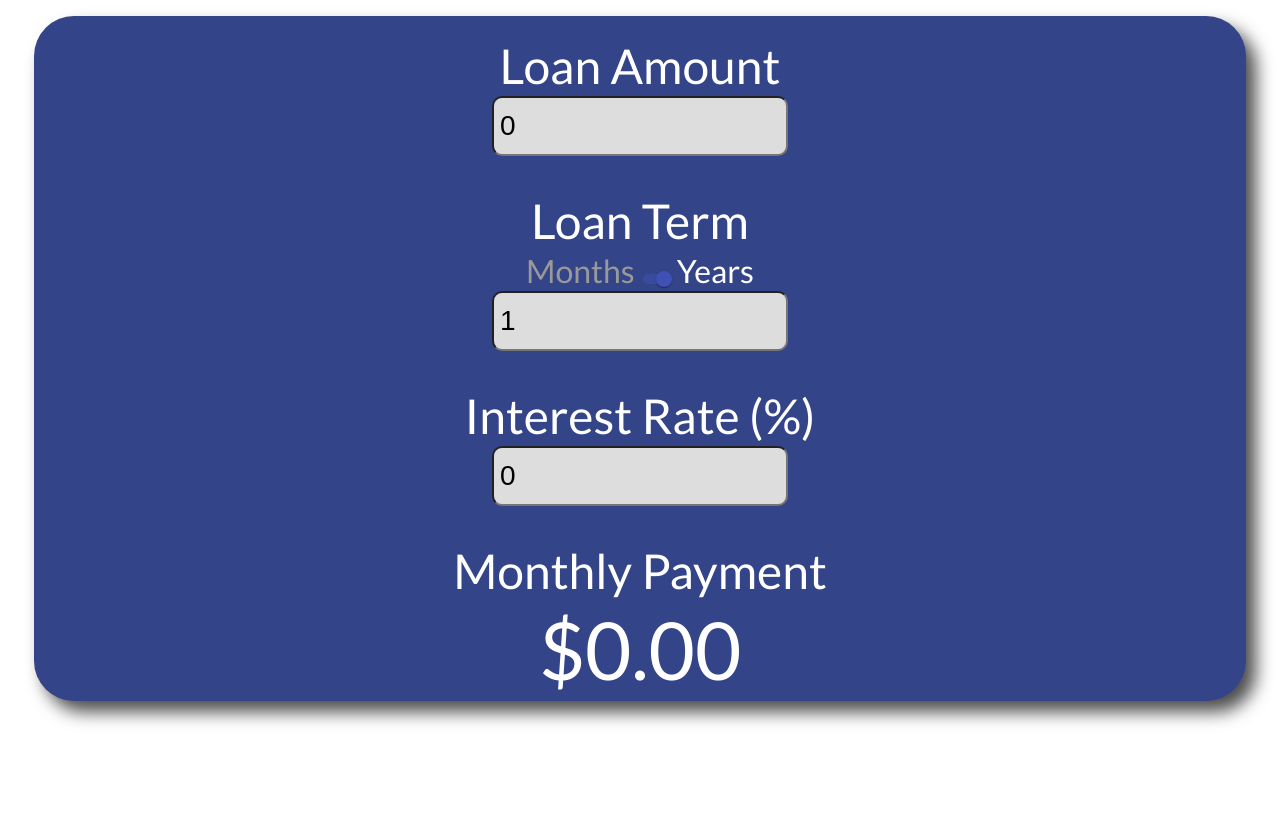
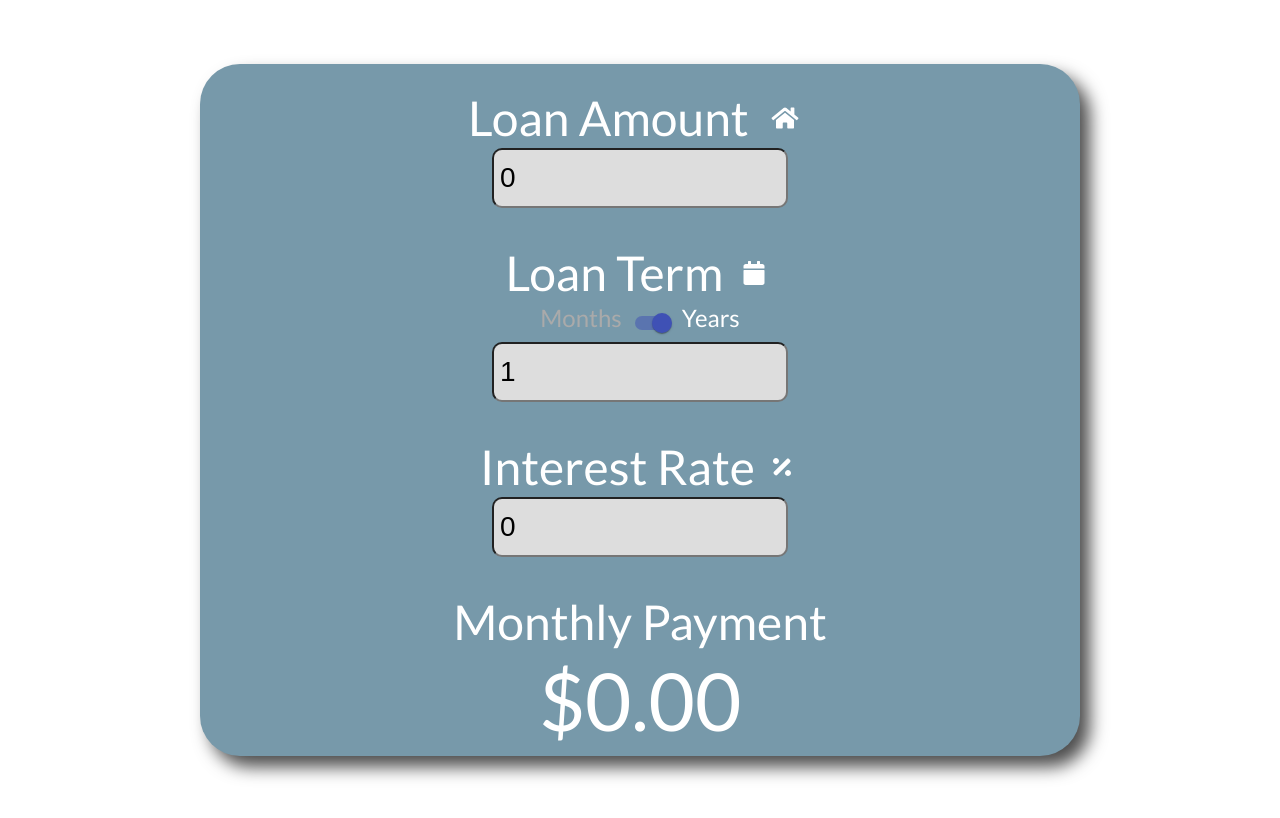
Before and after one commit to mshecket/mortgage-calculator, a React (Create React App) app: page / in a window 1280 px wide. Built offline with nearby package versions, Linux system fonts and the light colour scheme.

Commit message:
Added FontAwesome icons that change size

```diff
--- a/src/App.css
+++ b/src/App.css
@@ -1,8 +1,8 @@
 #mainContent {
-    background-color: #348;
+    background-color: #79a;
     color: #fff;
-    margin: 2vh 2vw;
-    padding: .5vh .5vw;
+    margin: 8vh 15vw;
+    padding: 1vh 1vw;
     display: flex;
     flex-direction: column;
     align-content: center;
@@ -37,11 +37,17 @@
 #monthsOrYearsSelection {
     display:table;
     margin:0 auto;
+    justify-content: center;
+    align-content: center;
 }
 
 #monthsOrYearsSelection label {
-    font-size: 4vh;
+    font-size: 3vh;
     margin: 5px auto 5px auto;
     padding: 1px;
     transition: color 300ms linear;
 }
+
+.icon {
+    transition: transform .5s ease-in-out;
+}
--- a/src/App.js
+++ b/src/App.js
@@ -4,6 +4,11 @@ import monthlyPayment from "./monthlyPayment"
 import validateDollarAmount from "./validateDollarAmount"
 import validateLoanTerm from "./validateLoanTerm"
 import validateInterestRate from "./validateInterestRate"
+import { FontAwesomeIcon } from '@fortawesome/react-fontawesome'
+import { faHome } from '@fortawesome/free-solid-svg-icons'
+import { faCalendar } from '@fortawesome/free-solid-svg-icons'
+import { faCalendarAlt } from '@fortawesome/free-solid-svg-icons'
+import { faPercentage} from '@fortawesome/free-solid-svg-icons'
 
 function App() {
     const [loanAmount, setLoanAmount] = useState(0)
@@ -28,6 +33,9 @@ function App() {
                 break
             case "monthsOrYears":
                 setMonthsOrYears(event.target.value)
+                break
+            default:
+                console.log("No match for event")
         }
 
     }
@@ -45,7 +53,12 @@ function App() {
 
     return (
         <div id="mainContent">
-            <label id="loanAmountLabel">Loan Amount</label>
+            <label id="loanAmountLabel">Loan Amount  <FontAwesomeIcon
+                id="house"
+                className="icon"
+                icon={faHome}
+                style={{transform: 'scale(' + Math.min(1.2,Math.max(.5,Math.log(loanAmount / 100000))) + ')'}}/>
+            </label>
             <input
                 type="number"
                 min="0"
@@ -56,18 +69,22 @@ function App() {
                 value={loanAmount}>
             </input>
             <br/>
-            <label id="loanTermLabel">Loan Term</label>
+            <label id="loanTermLabel">Loan Term  <FontAwesomeIcon
+                id="calendar"
+                className="icon"
+                icon={monthsOrYears ? faCalendar : faCalendarAlt}
+                style={{transform: 'scale(' + Math.min(1.2,Math.max(.5,Math.log(monthsOrYears ? (validateLoanTerm(loanTerm) * 12) / 180 : validateLoanTerm(loanTerm) / 10))) + ')'}}/>
+            </label>
             <span id="monthsOrYearsSelection">
-                <label id="monthsLabel" style={{ color: monthsOrYears ? "#999" : "white"}}>Months</label>
+                <label id="monthsLabel" style={{ color: monthsOrYears ? "#aaa" : "white"}}>Months</label>
                 <Switch id="monthsOrYears"
                     onClick={handleSwitch}
                     onChange={handleChange} // This is just for testing purposes
                     checked={monthsOrYears}
                     value={monthsOrYears}
-                    color="primary"
-                    size="small">
+                    color="primary">
                 </Switch>
-                <label id="yearsLabel" style={{ color: monthsOrYears ? "white" : "#999"}}>Years</label>
+                <label id="yearsLabel" style={{ color: monthsOrYears ? "white" : "#aaa"}}>Years</label>
             </span>
             <input
                 type="number"
@@ -80,7 +97,12 @@ function App() {
                 value={loanTerm}>
             </input>
             <br/>
-            <label id="interestRateLabel">Interest Rate (%)</label>
+            <label id="interestRateLabel">Interest Rate  <FontAwesomeIcon
+                id="percent"
+                className="icon"
+                icon={faPercentage}
+                style={{transform: 'scale(' + Math.min(1.2,Math.max(.5,Math.log(interestRate / 2.5))) + ')'}}/>
+            </label>
             <input
                 type="number"
                 min="0"
--- a/src/monthlyPayment.js
+++ b/src/monthlyPayment.js
@@ -3,7 +3,7 @@
  */
 
 function monthlyPayment(loanAmount,termInMonths,interestRate) {
-    if (interestRate == 0) {
+    if (interestRate === 0) {
         return loanAmount / termInMonths
     }
     const monthlyInterestRate = interestRate / 12
```
Also changed, not shown: package.json (+5 -2 lines), 2 other files (tests, documents, lock files or other folders).
